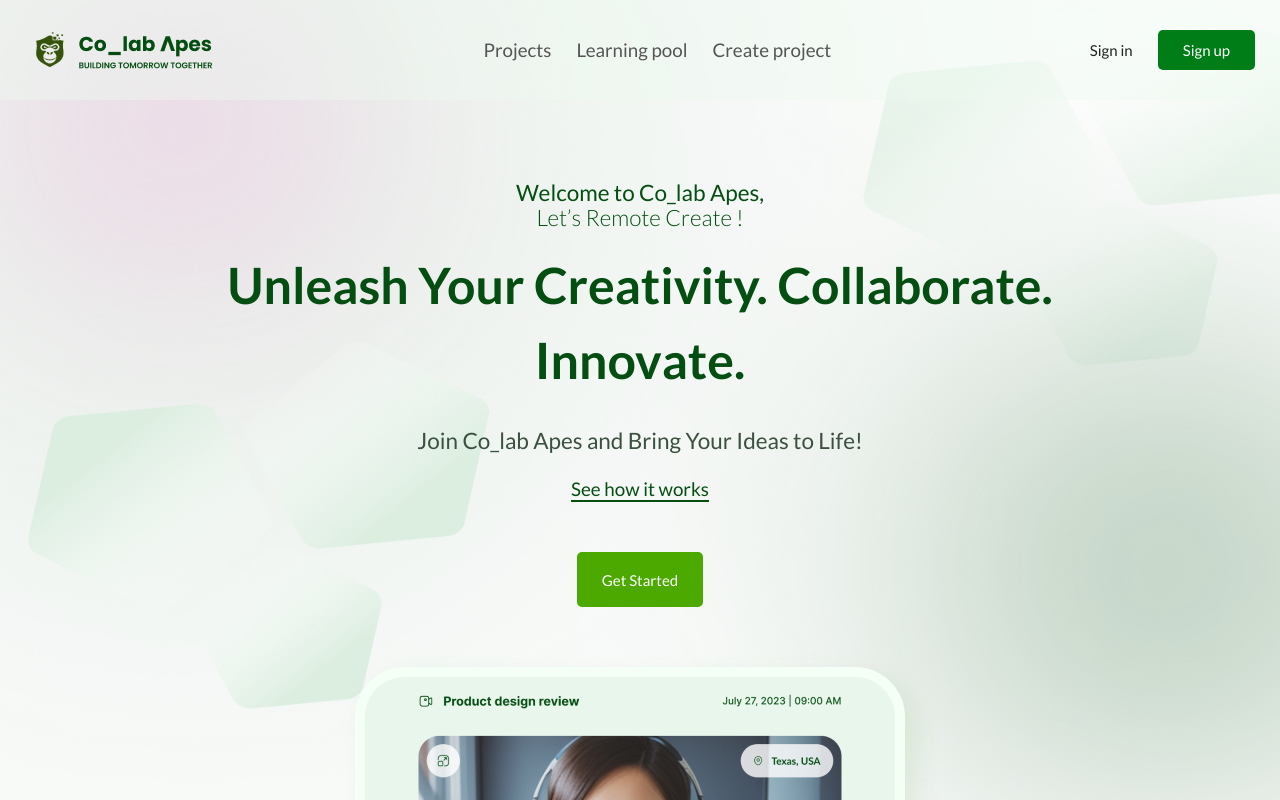
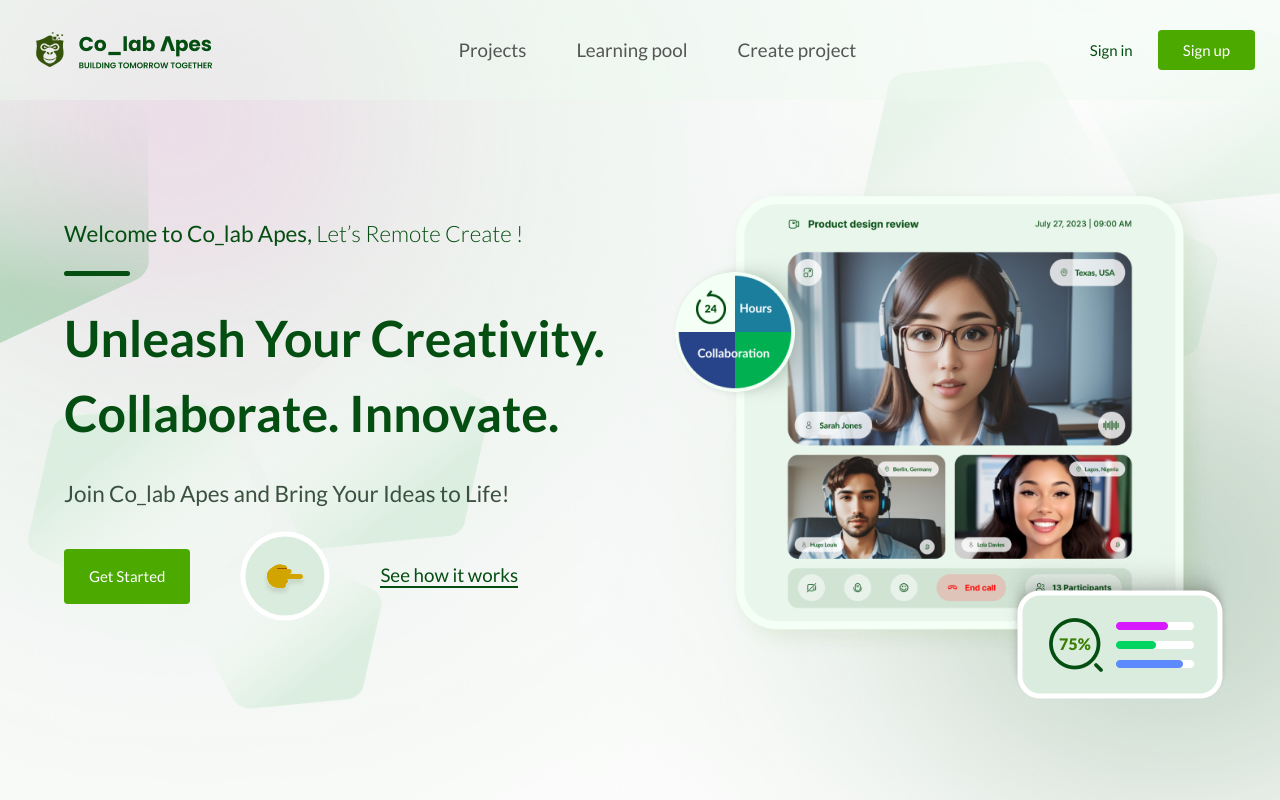
Before and after one commit to Colab-Apes/new_landing_page, a React (Vite) app: page / in a window 1280 px wide. Shown: the top 800 px of the page. Built offline with nearby package versions, Linux system fonts and the light colour scheme.

Commit message:
Refactor : Mid Screen Responsiveness

```diff
--- a/src/pages/landing/Header.jsx
+++ b/src/pages/landing/Header.jsx
@@ -21,7 +21,7 @@ const Header = () => {
 
   return (
     <header className="header bg h-screen">
-      <div className="bg-image hidden lg:block -z-10">
+      <div className="bg-image hidden md:block -z-10">
         <img src={polygon} alt="polygon" />
       </div>
       <div className="web-nav">
@@ -30,7 +30,7 @@ const Header = () => {
             <img src={logo} alt="" />
           </div>
 
-          <ul className="flex gap-10 lg:gap-20 flex-col md:flex-row  ">
+          <ul className="flex gap-10 md:gap-20 flex-col md:flex-row  ">
             <li className="text-3xl text-[#555555]">
               <a href="#">Projects</a>
             </li>
@@ -46,12 +46,12 @@ const Header = () => {
             <button className="">
               <a
                 href="#"
-                className="text-2xl lg:text-primaryColor font-600 text-[#222]"
+                className="text-2xl md:text-primaryColor font-600 text-[#222]"
               >
                 Sign in
               </a>
             </button>
-            <button className="lg:bg-green2  bg-green1 px-10 py-4 rounded-lg">
+            <button className="md:bg-green2  bg-green1 px-10 py-4 rounded-md">
               <a href="#" className="text-2xl text-white ">
                 Sign up
               </a>
@@ -68,7 +68,7 @@ const Header = () => {
 
           <div className="mobile-nav-icon">
             <nav className="nav container  mx-auto  py-10 flex justify-between items-center">
-              <div className="nav-cta flex items-center gap-10 lg:flex">
+              <div className="nav-cta flex items-center gap-10 md:flex">
                 <button onClick={handleClick} className="text-green2">
                   {isOpen ? <FaTimes size={25} /> : <FaBars size={25} />}
                 </button>
@@ -96,7 +96,7 @@ const Header = () => {
                 Sign in
               </a>
             </button>
-            <button className="lg:bg-green2  bg-green1 px-10 py-4 rounded-lg">
+            <button className="md:bg-green2  bg-green1 px-10 py-4 rounded-md">
               <a href="#" className="text-2xl text-white ">
                 Sign up
               </a>
@@ -105,28 +105,28 @@ const Header = () => {
         </div>
       </div>
 
-      <div className="hero  mx-auto mt-32 flex flex-col lg:flex-row justify-between items-center">
-        <div className="text-content w-full lg:w-[70%] text-center lg:text-left mb-16 lg:mb-0 fade-in-left">
+      <div className="hero mx-auto mt-32 flex flex-col md:flex-row justify-between items-center">
+        <div className="text-content w-full md:w-[70%] text-center md:text-left mb-16 md:mb-0 fade-in-left">
           <p className="text-primaryColor mb-7">
             <span className="text-4xl font-600">Welcome to Co_lab Apes, </span>
-            <span className="text-4xl font-light block lg:inline">
+            <span className="text-4xl font-light block md:inline">
               Let’s Remote Create !
             </span>
           </p>
-          <div className="w-[10%] bg-primaryColor h-2 rounded-full my-10 hidden lg:block"></div>
-          <h1 className="w-full lg:w-[70%] leading-normal text-[5rem] text-primaryColor font-semibold mb-12">
+          <div className="w-[10%] bg-primaryColor h-2 rounded-full my-10 hidden md:block"></div>
+          <h1 className="w-full leading-normal text-[5rem] text-primaryColor font-semibold mb-12">
             Unleash Your Creativity. Collaborate. Innovate.
           </h1>
           <p className="text-4xl text-acentColor">
             Join Co_lab Apes and Bring Your Ideas to Life!
           </p>
-          <div className="hero-cta flex flex-col-reverse lg:flex-row gap-20 justify-center lg:justify-normal  items-center mt-10">
-            <button className="bg-green2 px-10 py-7 rounded-lg">
+          <div className="hero-cta flex flex-col-reverse md:flex-row gap-20 justify-center md:justify-normal  items-center mt-10">
+            <button className="bg-green2 px-10 py-7 rounded-md">
               <a href="#" className="text-2xl text-white">
                 Get Started
               </a>
             </button>
-            <img className="hidden lg:block" src={next} alt="Emoji next" />
+            <img className="hidden md:block" src={next} alt="Emoji next" />
             <a
               className="text-3xl text-primaryColor border-b-2 border-primaryColor"
               href="#"
@@ -139,12 +139,12 @@ const Header = () => {
         <div className="image-content relative fade-in-top">
           <img src={frame1} alt="Frame" />
           <img
-            className="absolute top-24 -left-20 hidden lg:block"
+            className="absolute top-24 -left-20 hidden md:block"
             src={frame2}
             alt="frame"
           />
           <img
-            className="absolute -bottom-16 -right-7 hidden lg:block"
+            className="absolute -bottom-16 -right-7 hidden md:block"
             src={frame3}
             alt="frame"
           />
--- a/src/pages/landing/landing.css
+++ b/src/pages/landing/landing.css
@@ -27,6 +27,12 @@ button {
 }
 .hero {
   max-width: 80%;
+}
+
+@media screen and (max-width: 1280px) {
+  .hero {
+    max-width: 90%;
+  }
 }
 @media screen and (max-width: 800px) {
   .mobile-nav {
```
